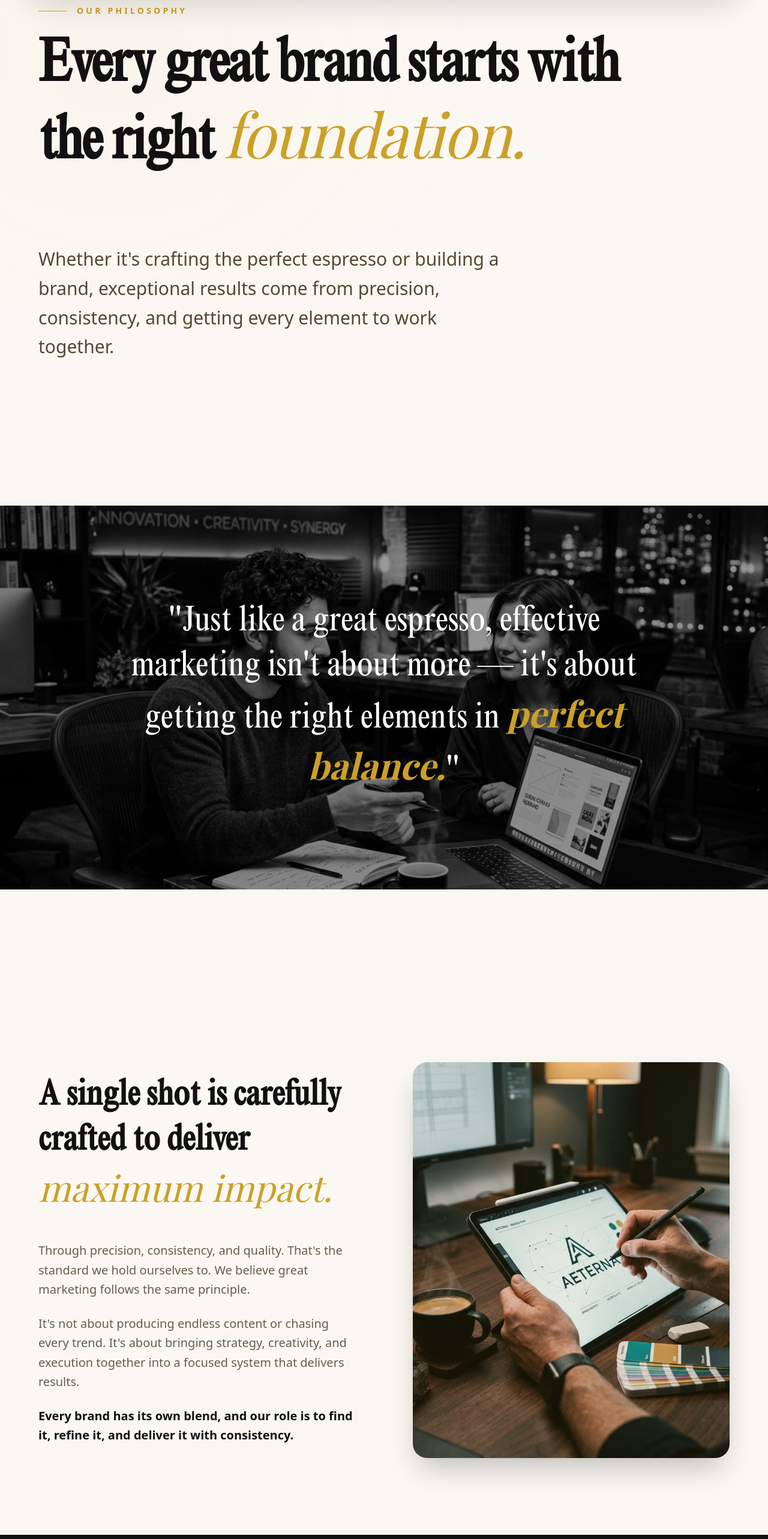
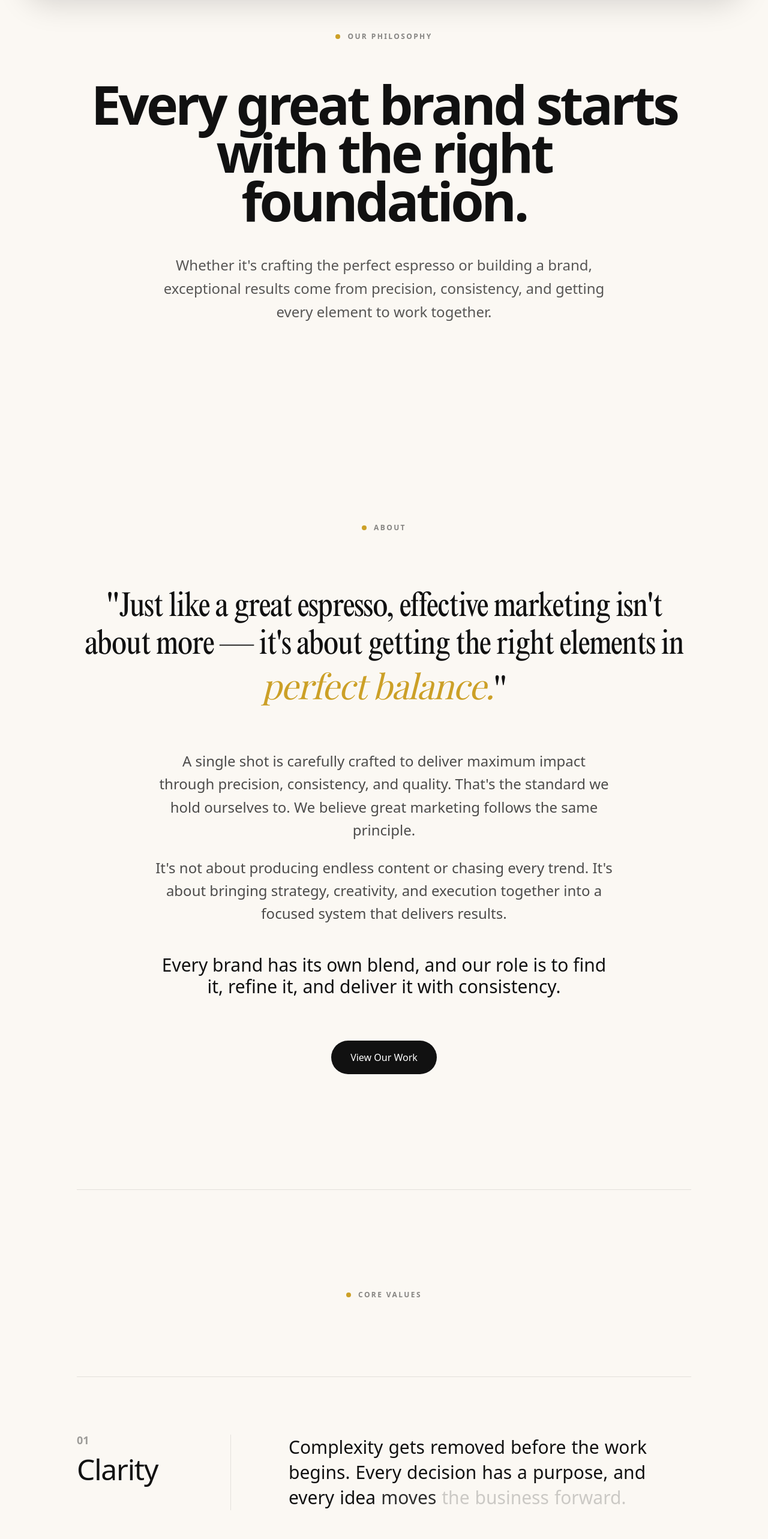
Before and after one commit to rahulmakwana1786-bit/espresso-pro, a React (Vite) app: page /about in a window 1280 px wide. Shown: the part 120-2686 px from the top of the page at 60% size. Built offline with nearby package versions, Linux system fonts and the light colour scheme; a web font is replaced by a local one.

Commit message:
about page

```diff
--- a/src/pages/About.jsx
+++ b/src/pages/About.jsx
@@ -1,5 +1,5 @@
 import { useEffect, useRef } from "react";
-import { motion, useScroll, useTransform, useInView } from "framer-motion";
+import { motion, useInView, useScroll, useTransform } from "framer-motion";
 import { Link } from "react-router-dom";
 import img1 from "../assets/about_1.png";
 import img2 from "../assets/about_2.png";
@@ -22,19 +22,39 @@ function FadeIn({ children, delay = 0, className = "" }) {
   );
 }
 
+function ScrollRevealText({ text }) {
+  const containerRef = useRef(null);
+  const { scrollYProgress } = useScroll({
+    target: containerRef,
+    offset: ["start 70%", "start 40%"],
+  });
+
+  const words = text.split(" ");
+
+  return (
+    <p ref={containerRef} className="font-sans text-xl md:text-2xl lg:text-3xl leading-[1.4] font-medium text-[#111]/20 flex flex-wrap gap-x-[0.3em]">
+      {words.map((word, i) => {
+        const start = i / words.length;
+        const end = start + (1 / words.length);
+        const color = useTransform(
+          scrollYProgress,
+          [start, end],
+          ["rgba(17,17,17,0.2)", "rgba(17,17,17,1)"]
+        );
+        return (
+          <motion.span key={i} style={{ color }}>
+            {word}
+          </motion.span>
+        );
+      })}
+    </p>
+  );
+}
+
 export default function About() {
   useEffect(() => {
     window.scrollTo(0, 0);
   }, []);
-
-  const containerRef = useRef(null);
-  const { scrollYProgress } = useScroll({
-    target: containerRef,
-    offset: ["start start", "end end"],
-  });
-
-  const y1 = useTransform(scrollYProgress, [0, 1], [0, 200]);
-  const opacity = useTransform(scrollYProgress, [0, 0.2], [1, 0]);
 
   const values = [
     {
@@ -52,100 +72,76 @@ export default function About() {
   ];
 
   return (
-    <div ref={containerRef} className="w-full bg-[#fbf8f3] relative overflow-clip font-sans text-[#291b03] selection:bg-[#cca027] selection:text-white">
-
-      {/* Background ambient light */}
-      <div className="absolute top-0 left-[-10%] w-[50%] h-[50vh] rounded-full bg-[#cca027]/5 blur-[150px] pointer-events-none" />
+    <div className="w-full font-sans bg-[#fbf8f3] text-[#111] selection:bg-[#cca027] selection:text-white">
 
       {/* ================= HERO SECTION ================= */}
-      <section className="relative min-h-screen flex flex-col justify-center pt-32 pb-20 px-6 md:px-16 max-w-[1600px] mx-auto z-10">
-        <motion.div style={{ y: y1, opacity }} className="flex flex-col gap-8 max-w-5xl">
+      <section className="min-h-screen flex flex-col justify-center items-center pt-32 pb-24 px-6 md:px-12 lg:px-24 xl:px-32 relative text-center overflow-hidden">
+        <div className="w-full max-w-5xl mx-auto flex flex-col items-center gap-12 relative z-10">
           <motion.div
-            initial={{ opacity: 0, scale: 0.8 }}
-            animate={{ opacity: 1, scale: 1 }}
+            initial={{ opacity: 0, y: -20 }}
+            animate={{ opacity: 1, y: 0 }}
             transition={{ duration: 1, ease: "easeOut" }}
-            className="flex items-center gap-4"
+            className="flex items-center justify-center gap-3 mb-4"
           >
-            <div className="w-12 h-[1px] bg-[#cca027]" />
-            <h4 className="text-[#cca027] uppercase tracking-[0.3em] text-xs md:text-sm font-bold">
-              Our Philosophy
-            </h4>
+            <div className="w-2 h-2 rounded-full bg-[#cca027]" />
+            <p className="text-[10px] md:text-xs font-bold uppercase tracking-[0.2em] text-[#111]/50">Our Philosophy</p>
           </motion.div>
 
           <motion.h1
-            initial={{ opacity: 0, y: 40 }}
+            initial={{ opacity: 0, y: 30 }}
             animate={{ opacity: 1, y: 0 }}
-            transition={{ duration: 1, delay: 0.2 }}
-            className="text-[clamp(3.5rem,8vw,7rem)] leading-[1.05] font-serif font-bold tracking-tight text-[#111]"
+            transition={{ duration: 1, delay: 0.2, ease: "easeOut" }}
+            className="font-sans text-[clamp(4rem,7vw,7rem)] leading-[0.9] tracking-tighter font-bold text-[#111]"
           >
-            Every great brand starts with the right <span className="italic text-[#cca027] font-light">foundation.</span>
+            Every great brand starts with the right foundation.
           </motion.h1>
 
           <motion.div
-            initial={{ opacity: 0 }}
-            animate={{ opacity: 1 }}
-            transition={{ duration: 1, delay: 0.6 }}
-            className="flex flex-col md:flex-row gap-10 mt-12 md:mt-20 items-start"
+            initial={{ opacity: 0, y: 30 }}
+            animate={{ opacity: 1, y: 0 }}
+            transition={{ duration: 1, delay: 0.4, ease: "easeOut" }}
+            className="text-xl md:text-2xl text-[#111]/70 leading-relaxed max-w-3xl font-light mx-auto"
           >
-            <p className="text-xl md:text-2xl lg:text-3xl max-w-3xl leading-relaxed font-light text-[#291b03]/80">
+            <p>
               Whether it's crafting the perfect espresso or building a brand, exceptional results come from precision, consistency, and getting every element to work together.
             </p>
           </motion.div>
-        </motion.div>
+        </div>
       </section>
 
       {/* ================= THE METAPHOR SECTION ================= */}
-      <section className="relative py-24 md:py-40">
-        <div className="w-full h-[60vh] md:h-[80vh] relative overflow-hidden">
-          <div className="absolute inset-0 bg-black/40 z-10" />
-          <motion.img
-            src={img1}
-            alt="Espresso making"
-            className="w-full h-full object-cover grayscale"
-            initial={{ scale: 1.1 }}
-            whileInView={{ scale: 1 }}
-            transition={{ duration: 2, ease: "easeOut" }}
-            viewport={{ once: true }}
-          />
+      <section className="py-32 md:py-48 px-6 md:px-12 lg:px-24 xl:px-32 relative flex flex-col items-center text-center">
+        <div className="w-full max-w-5xl mx-auto flex flex-col items-center gap-16 md:gap-24">
+          <FadeIn>
+            <div className="flex items-center justify-center gap-3">
+              <div className="w-2 h-2 rounded-full bg-[#cca027]" />
+              <p className="text-[10px] md:text-xs font-bold uppercase tracking-[0.2em] text-[#111]/50">About</p>
+            </div>
+          </FadeIn>
 
-          <div className="absolute inset-0 z-20 flex items-center justify-center px-6 text-center">
-            <FadeIn className="max-w-4xl">
-              <h2 className="text-3xl md:text-5xl lg:text-6xl font-serif font-light leading-tight text-white">
-                "Just like a great espresso, effective marketing isn't about more — it's about getting the right elements in <span className="italic font-bold text-[#cca027]">perfect balance.</span>"
-              </h2>
-            </FadeIn>
-          </div>
-        </div>
-      </section>
-
-      {/* ================= THE STANDARD SECTION ================= */}
-      <section className="relative py-32 px-6 md:px-16 max-w-[1600px] mx-auto">
-        <div className="flex flex-col lg:flex-row items-center gap-16 lg:gap-24">
-          <div className="w-full lg:w-1/2 flex flex-col gap-10">
-            <FadeIn>
-              <h2 className="text-4xl md:text-6xl font-serif font-bold leading-tight text-[#111]">
-                A single shot is carefully crafted to deliver <span className="italic text-[#cca027] font-light">maximum impact.</span>
+          <div className="flex flex-col items-center gap-16">
+            <FadeIn delay={0.2}>
+              <h2 className="font-serif text-[clamp(2.5rem,4.5vw,4.5rem)] leading-[1.1] tracking-tight text-[#111] max-w-5xl mx-auto">
+                "Just like a great espresso, effective marketing isn't about more — it's about getting the right elements in <span className="italic text-[#cca027]">perfect balance.</span>"
               </h2>
             </FadeIn>
 
-            <FadeIn delay={0.2} className="flex flex-col gap-6 text-[#291b03]/70 text-lg md:text-xl leading-relaxed font-light">
+            <FadeIn delay={0.4} className="flex flex-col items-center gap-6 text-[#111]/75 text-lg md:text-xl lg:text-2xl leading-[1.6] font-sans max-w-3xl mx-auto">
               <p>
-                Through precision, consistency, and quality. That's the standard we hold ourselves to. We believe great marketing follows the same principle.
+                A single shot is carefully crafted to deliver maximum impact through precision, consistency, and quality. That's the standard we hold ourselves to. We believe great marketing follows the same principle.
               </p>
               <p>
                 It's not about producing endless content or chasing every trend. It's about bringing strategy, creativity, and execution together into a focused system that delivers results.
               </p>
-              <p className="font-bold text-[#111]">
+              <p className="font-medium text-[#111] text-xl md:text-2xl lg:text-3xl mt-6">
                 Every brand has its own blend, and our role is to find it, refine it, and deliver it with consistency.
               </p>
-            </FadeIn>
-          </div>
 
-          <div className="w-full lg:w-1/2">
-            <FadeIn delay={0.4}>
-              <div className="relative aspect-[4/5] rounded-3xl overflow-hidden shadow-2xl group">
-                <div className="absolute inset-0 bg-[#cca027]/10 z-10 group-hover:bg-transparent transition-colors duration-700" />
-                <img src={img2} alt="Our process" className="w-full h-full object-cover transition-transform duration-1000 ease-out group-hover:scale-105" />
+              {/* View Work Button */}
+              <div className="mt-12">
+                <Link to="/work" className="inline-flex items-center justify-center px-8 py-4 bg-[#111] text-white rounded-full font-sans font-medium text-sm md:text-base transition-transform duration-300 hover:scale-105">
+                  View Our Work
+                </Link>
               </div>
             </FadeIn>
           </div>
@@ -153,52 +149,113 @@ export default function About() {
       </section>
 
       {/* ================= VALUES SECTION ================= */}
-      <section className="relative py-32 px-6 md:px-16 bg-[#111] text-white">
-        <div className="max-w-[1600px] mx-auto">
+      <section className="py-32 pb-48 relative">
+        {/* Subtle separator */}
+        <div className="absolute top-0 left-6 right-6 md:left-12 md:right-12 lg:left-24 lg:right-24 xl:left-32 xl:right-32 h-[1px] bg-[#111]/10" />
+
+        <div className="w-full max-w-[1600px] mx-auto px-6 md:px-12 lg:px-24 xl:px-32 flex flex-col pt-10">
+          {/* Section Label */}
+          <div className="mb-20 md:mb-32">
             <FadeIn>
-            <div className="flex items-center gap-6 mb-16">
-              <h2 className="text-4xl md:text-6xl font-serif font-bold tracking-tight">
-                Our Values
-              </h2>
-              <div className="flex-1 h-[1px] bg-white/20" />
+              <div className="flex items-center justify-center gap-3">
+                <div className="w-2 h-2 rounded-full bg-[#cca027]" />
+                <p className="text-[10px] md:text-xs font-bold uppercase tracking-[0.2em] text-[#111]/50">Core Values</p>
               </div>
             </FadeIn>
+          </div>
 
-          <div className="grid grid-cols-1 md:grid-cols-3 gap-8 md:gap-12 lg:gap-16">
+          <div className="flex flex-col">
             {values.map((value, index) => (
-              <FadeIn key={value.title} delay={0.2 + (index * 0.1)}>
-                <div className="flex flex-col group h-full">
-                  <div className="w-12 h-12 rounded-full border border-white/20 flex items-center justify-center mb-8 text-sm font-bold tracking-widest text-[#cca027] group-hover:bg-[#cca027] group-hover:text-black transition-colors duration-500">
-                    0{index + 1}
+              <div key={value.title} className="flex flex-col md:flex-row items-start relative border-t border-[#111]/10 py-16 md:py-24">
+                {/* Left Side: Number and Title */}
+                <div className="w-full md:w-1/3 lg:w-1/4 flex-shrink-0 sticky top-32 mb-8 md:mb-0">
+                  <p className="font-sans text-lg font-bold text-[#111]/40 mb-4 leading-none">0{index + 1}</p>
+                  <h3 className="font-sans text-4xl md:text-5xl font-medium text-[#111] tracking-tight leading-none">{value.title}</h3>
                 </div>
-                  <h3 className="text-3xl md:text-4xl font-serif font-bold mb-6 group-hover:text-[#cca027] transition-colors duration-300">
-                    {value.title}
-                  </h3>
-                  <div className="w-full h-[1px] bg-white/20 mb-6 group-hover:bg-[#cca027] transition-colors duration-500" />
-                  <p className="text-white/60 text-lg leading-relaxed font-light">
-                    {value.desc}
-                  </p>
+
+                {/* Right Side: Scroll Reveal Text with Vertical Line */}
+                <div className="w-full md:w-2/3 lg:w-3/4 md:border-l md:border-[#111]/10 md:pl-12 lg:pl-24 pt-2 md:pt-0">
+                  <ScrollRevealText text={value.desc} />
                 </div>
-              </FadeIn>
+              </div>
             ))}
           </div>
         </div>
       </section>
 
+      {/* ================= IMPACT SECTION ================= */}
+      <section className="py-32 pb-48 px-6 md:px-12 lg:px-24 xl:px-32 relative">
+        <div className="absolute top-0 left-6 right-6 md:left-12 md:right-12 lg:left-24 lg:right-24 xl:left-32 xl:right-32 h-[1px] bg-[#111]/10" />
+
+        <div className="w-full max-w-[1600px] mx-auto flex flex-col items-center pt-20">
+          {/* Section Label */}
+          <div className="mb-20 md:mb-32">
+            <FadeIn>
+              <div className="flex items-center justify-center gap-3">
+                <div className="w-2 h-2 rounded-full bg-[#cca027]" />
+                <p className="text-[10px] md:text-xs font-bold uppercase tracking-[0.2em] text-[#111]/50">Impact</p>
+              </div>
+            </FadeIn>
+          </div>
+
+          {/* Right Content */}
+          <div className="w-full">
+            <div className="grid grid-cols-1 md:grid-cols-3 gap-6">
+              <FadeIn delay={0.2} className="h-full">
+                <div className="bg-white shadow-[0_10px_40px_rgba(0,0,0,0.04)] p-10 md:p-12 rounded-2xl h-full flex flex-col min-h-[350px] group transition-all duration-500 hover:-translate-y-2 hover:shadow-[0_20px_50px_rgba(0,0,0,0.08)] border border-[#111]/5">
+                  <h3 className="font-sans text-6xl md:text-[5rem] lg:text-[6rem] leading-[0.9] font-bold text-[#111] tracking-tighter mb-auto group-hover:text-[#cca027] transition-colors duration-300">2020</h3>
+                  <p className="text-xs font-bold uppercase tracking-[0.2em] text-[#111]/50 mt-16 group-hover:text-[#111] transition-colors duration-300">Founded</p>
+                </div>
+              </FadeIn>
+              <FadeIn delay={0.3} className="h-full">
+                <div className="bg-white shadow-[0_10px_40px_rgba(0,0,0,0.04)] p-10 md:p-12 rounded-2xl h-full flex flex-col min-h-[350px] group transition-all duration-500 hover:-translate-y-2 hover:shadow-[0_20px_50px_rgba(0,0,0,0.08)] border border-[#111]/5">
+                  <h3 className="font-sans text-6xl md:text-[5rem] lg:text-[6rem] leading-[0.9] font-bold text-[#111] tracking-tighter mb-auto group-hover:text-[#cca027] transition-colors duration-300">5.0/5</h3>
+                  <p className="text-xs font-bold uppercase tracking-[0.2em] text-[#111]/50 mt-16 group-hover:text-[#111] transition-colors duration-300">Client Ratings</p>
+                </div>
+              </FadeIn>
+              <FadeIn delay={0.4} className="h-full">
+                <div className="bg-white shadow-[0_10px_40px_rgba(0,0,0,0.04)] p-10 md:p-12 rounded-2xl h-full flex flex-col min-h-[350px] group transition-all duration-500 hover:-translate-y-2 hover:shadow-[0_20px_50px_rgba(0,0,0,0.08)] border border-[#111]/5">
+                  <h3 className="font-sans text-6xl md:text-[5rem] lg:text-[6rem] leading-[0.9] font-bold text-[#111] tracking-tighter mb-auto group-hover:text-[#cca027] transition-colors duration-300">100+</h3>
+                  <p className="text-xs font-bold uppercase tracking-[0.2em] text-[#111]/50 mt-16 group-hover:text-[#111] transition-colors duration-300">Projects Shipped</p>
+                </div>
+              </FadeIn>
+            </div>
+          </div>
+        </div>
+      </section>
+
       {/* ================= FINAL CTA ================= */}
-      <section className="relative py-40 flex flex-col items-center justify-center text-center px-6 z-10 bg-[#fbf8f3]">
+      <section className="bg-white py-40 px-6 md:px-12 lg:px-24 xl:px-32 rounded-t-[3rem] -mt-12 relative z-20 shadow-[0_-20px_50px_rgba(0,0,0,0.03)] border-t border-[#111]/5">
+        <div className="w-full max-w-[1600px] mx-auto flex flex-col md:flex-row gap-12 md:gap-24 items-center">
+          {/* Left Label */}
+          <div className="w-full md:w-1/4 flex-shrink-0 hidden md:block">
             <FadeIn>
-          <h2 className="text-[3rem] md:text-[5rem] lg:text-[7rem] font-serif font-bold tracking-tighter mb-12 text-[#111] leading-[1]">
-            Ready to <span className="italic text-[#cca027] font-light">brew</span> <br/> something great?
+              <div className="flex items-center gap-3">
+                <div className="w-2 h-2 rounded-full bg-[#cca027]" />
+                <p className="text-[10px] md:text-xs font-bold uppercase tracking-[0.2em] text-[#111]/50">Next Steps</p>
+              </div>
+            </FadeIn>
+          </div>
+
+          {/* Right Content */}
+          <div className="w-full md:w-3/4 flex flex-col items-start gap-12 md:gap-16">
+            <FadeIn delay={0.2}>
+              <h2 className="font-sans text-[clamp(3.5rem,7vw,7.5rem)] leading-[0.95] tracking-tight font-bold text-[#111]">
+                Ready to brew <br/> something <span className="italic text-[#cca027] font-serif font-light">great?</span>
               </h2>
             </FadeIn>
-        <FadeIn delay={0.2}>
-          <Link to="/contact" className="group relative inline-flex items-center justify-center px-12 py-6 bg-[#111] text-white rounded-full overflow-hidden w-fit transition-transform hover:scale-105 shadow-2xl text-sm uppercase tracking-widest font-bold">
-            <span className="relative z-10 group-hover:text-[#cca027] transition-colors duration-500">
+            <FadeIn delay={0.4}>
+              <Link to="/contact" className="group flex items-center gap-4 text-xs font-bold uppercase tracking-[0.2em] text-[#111] hover:text-[#cca027] transition-colors">
+                <div className="w-16 h-16 rounded-full border border-[#111]/20 flex items-center justify-center group-hover:bg-[#cca027] group-hover:border-[#cca027] group-hover:text-white transition-all duration-300">
+                  <svg className="w-5 h-5 transition-transform duration-300 group-hover:translate-x-1" fill="none" viewBox="0 0 24 24" stroke="currentColor">
+                    <path strokeLinecap="round" strokeLinejoin="round" strokeWidth={2} d="M14 5l7 7m0 0l-7 7m7-7H3" />
+                  </svg>
+                </div>
                 Start a Project
-            </span>
               </Link>
             </FadeIn>
+          </div>
+        </div>
       </section>
 
     </div>
--- a/src/pages/ServicesPage.jsx
+++ b/src/pages/ServicesPage.jsx
@@ -1,4 +1,5 @@
 import { useState, useEffect } from "react";
+import { Link } from "react-router-dom";
 import { motion, AnimatePresence } from "framer-motion";
 import { services } from "../data/services";
 
@@ -113,6 +114,15 @@ export default function ServicesPage() {
               />
             </AnimatePresence>
           </div>
+
+          <div className="mt-6 flex items-center justify-center">
+            <Link to="/work" className="group flex items-center gap-2 text-[10px] md:text-xs font-bold uppercase tracking-[0.2em] text-[#291b03]/50 hover:text-[#cca027] transition-colors">
+              View Work
+              <svg width="14" height="14" viewBox="0 0 24 24" fill="none" stroke="currentColor" strokeWidth="2" className="transform group-hover:translate-x-1 transition-transform">
+                <path d="M5 12h14M12 5l7 7-7 7"/>
+              </svg>
+            </Link>
+          </div>
         </div>
 
         {/* Right Column (Scrolling Content) */}
@@ -175,19 +185,23 @@ export default function ServicesPage() {
       </section>
 
       {/* ================= FINAL CTA ================= */}
-      <section className="max-w-[1600px] mx-auto px-6 md:px-12 lg:px-20 pt-32 pb-16 text-center flex flex-col items-center justify-center">
+      <section className="max-w-[1600px] mx-auto px-6 md:px-12 lg:px-20 py-32 md:py-48 text-center flex flex-col items-center justify-center border-t border-[#291b03]/10 mt-16">
         <motion.div
-          initial={{ opacity: 0, y: 30 }}
+          initial={{ opacity: 0, y: 40 }}
           whileInView={{ opacity: 1, y: 0 }}
           viewport={{ once: true }}
-          transition={{ duration: 0.6 }}
-          className="bg-white rounded-3xl w-full py-24 shadow-2xl border border-black/5 flex flex-col items-center"
+          transition={{ duration: 1, ease: "easeOut" }}
+          className="flex flex-col items-center max-w-5xl"
         >
-          <h2 className="font-serif text-[3rem] md:text-[4.5rem] text-[#111] leading-tight mb-8">
-            Ready to move <br /> your brand forward?
+          <h2 className="font-serif text-[4rem] md:text-[7rem] lg:text-[8rem] text-[#111] leading-[0.9] tracking-tighter mb-16">
+            Ready to <span className="italic text-black/30 font-light">move</span> <br /> your brand?
           </h2>
-          <a href="/contact" className="px-10 py-5 bg-[#D4AF37] hover:bg-[#C4A252] text-black font-bold uppercase tracking-widest text-sm rounded-full transition-transform hover:scale-105 shadow-xl">
-            Start a Project
+
+          <a href="/contact" className="group relative inline-flex items-center justify-center px-10 py-5 bg-transparent border-2 border-[#111] text-[#111] font-bold uppercase tracking-widest text-xs md:text-sm rounded-full overflow-hidden transition-colors hover:border-transparent">
+            <div className="absolute inset-0 w-full h-full bg-[#111] -translate-y-full group-hover:translate-y-0 transition-transform duration-500 ease-[0.19,1,0.22,1]" />
+            <span className="relative z-10 group-hover:text-white transition-colors duration-500">
+              Start a Project
+            </span>
           </a>
         </motion.div>
       </section>
```
Also changed, not shown: src/components/AboutUs.jsx (+4 -4 lines), src/components/Hero.jsx (+0 -14 lines), src/components/HomePortfolio.jsx (+7 -4 lines), src/components/WhatWeOffer.jsx (+7 -37 lines). Lines whose indentation alone changed are shown as unchanged.
